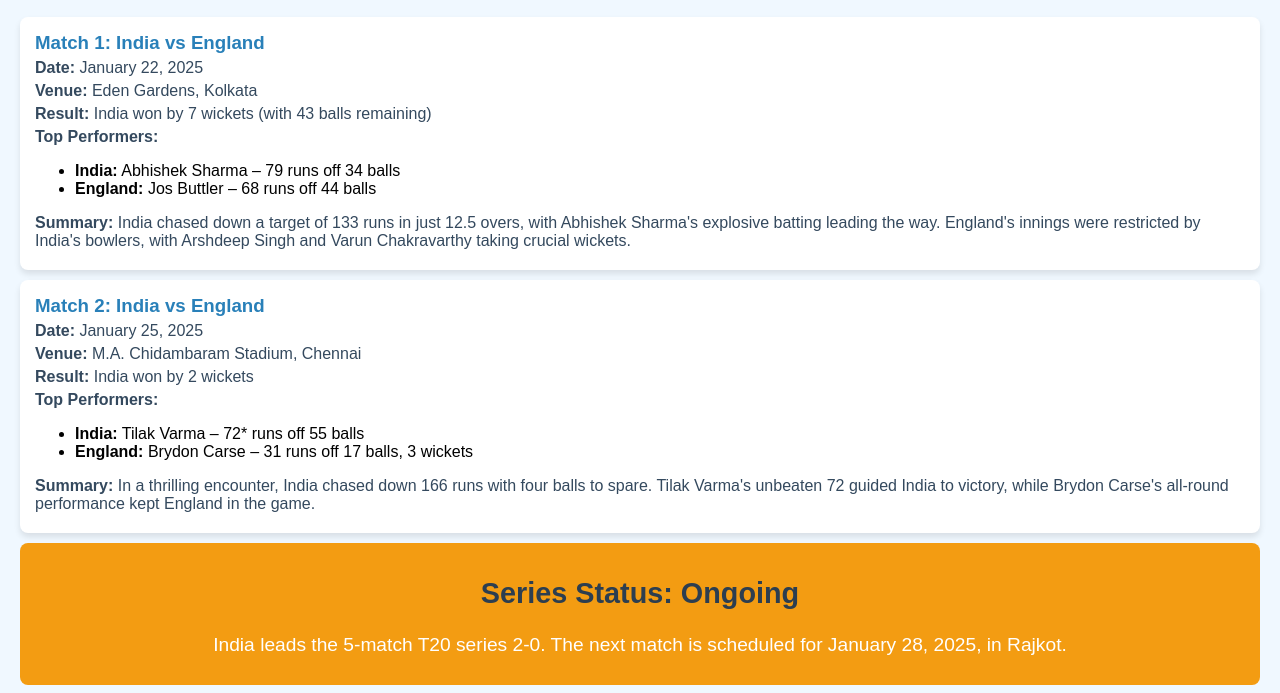
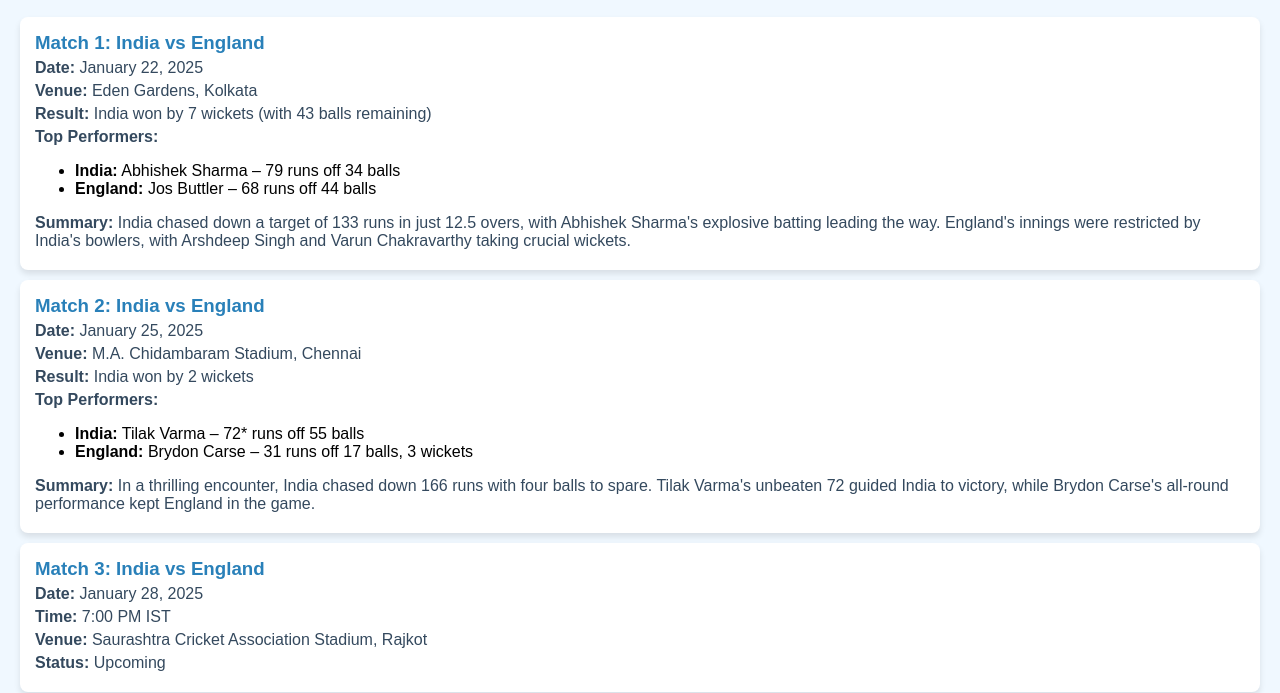
Before and after one commit to mpeditz9p/monish-hub, a plain HTML site: page index.html in a window 1280 px wide. Shown: the part 111-804 px from the top of the page. Drawn offline with Linux system fonts and the light colour scheme.

Commit message:
Update index.html

```diff
--- a/index.html
+++ b/index.html
@@ -109,6 +109,14 @@
         <p><strong>Summary:</strong> In a thrilling encounter, India chased down 166 runs with four balls to spare. Tilak Varma's unbeaten 72 guided India to victory, while Brydon Carse's all-round performance kept England in the game.</p>
     </div>
 
+    <div class="match">
+        <h3>Match 3: India vs England</h3>
+        <p><strong>Date:</strong> January 28, 2025</p>
+        <p><strong>Time:</strong> 7:00 PM IST</p>
+        <p><strong>Venue:</strong> Saurashtra Cricket Association Stadium, Rajkot</p>
+        <p><strong>Status:</strong> Upcoming</p>
+    </div>
+
     <div class="winner">
         <h2>Series Status: Ongoing</h2>
         <p>India leads the 5-match T20 series 2-0. The next match is scheduled for January 28, 2025, in Rajkot.</p>
```
